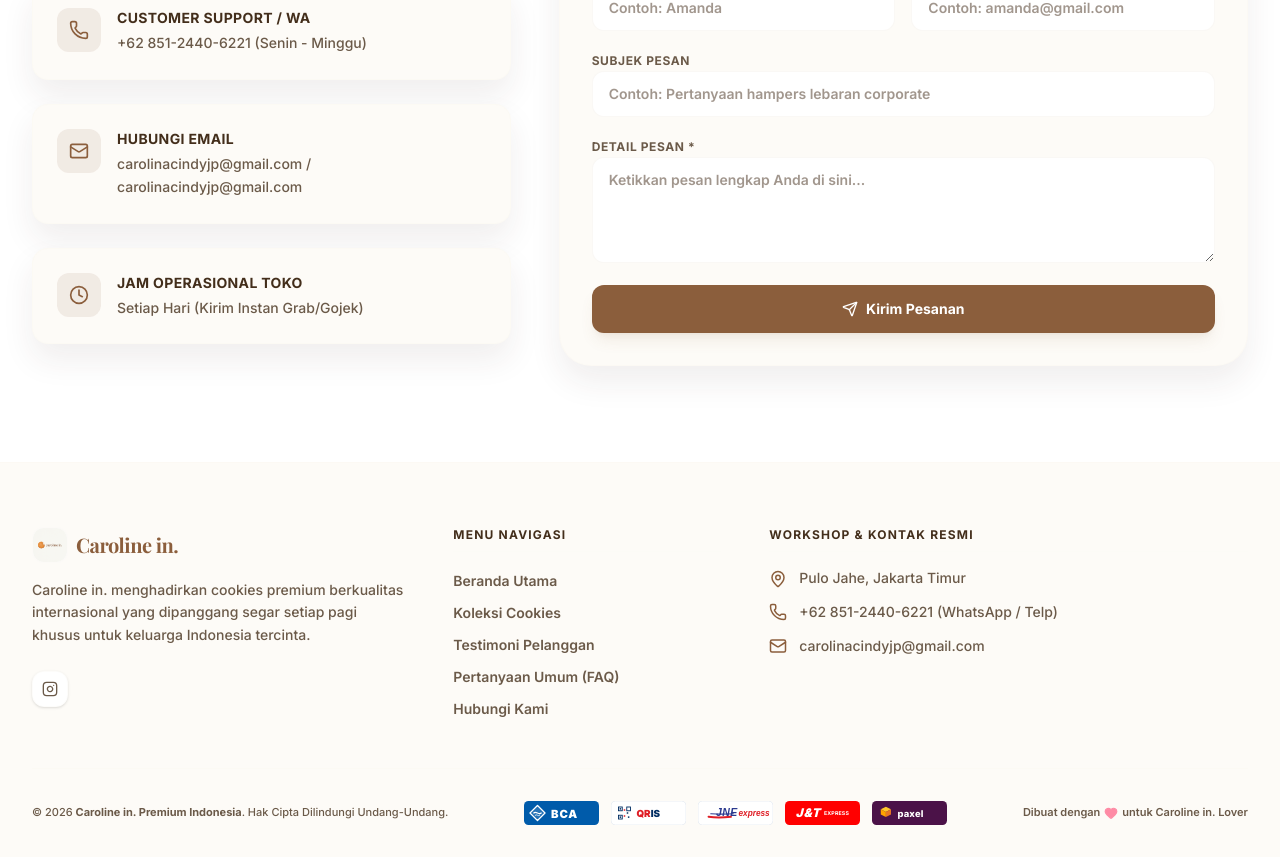
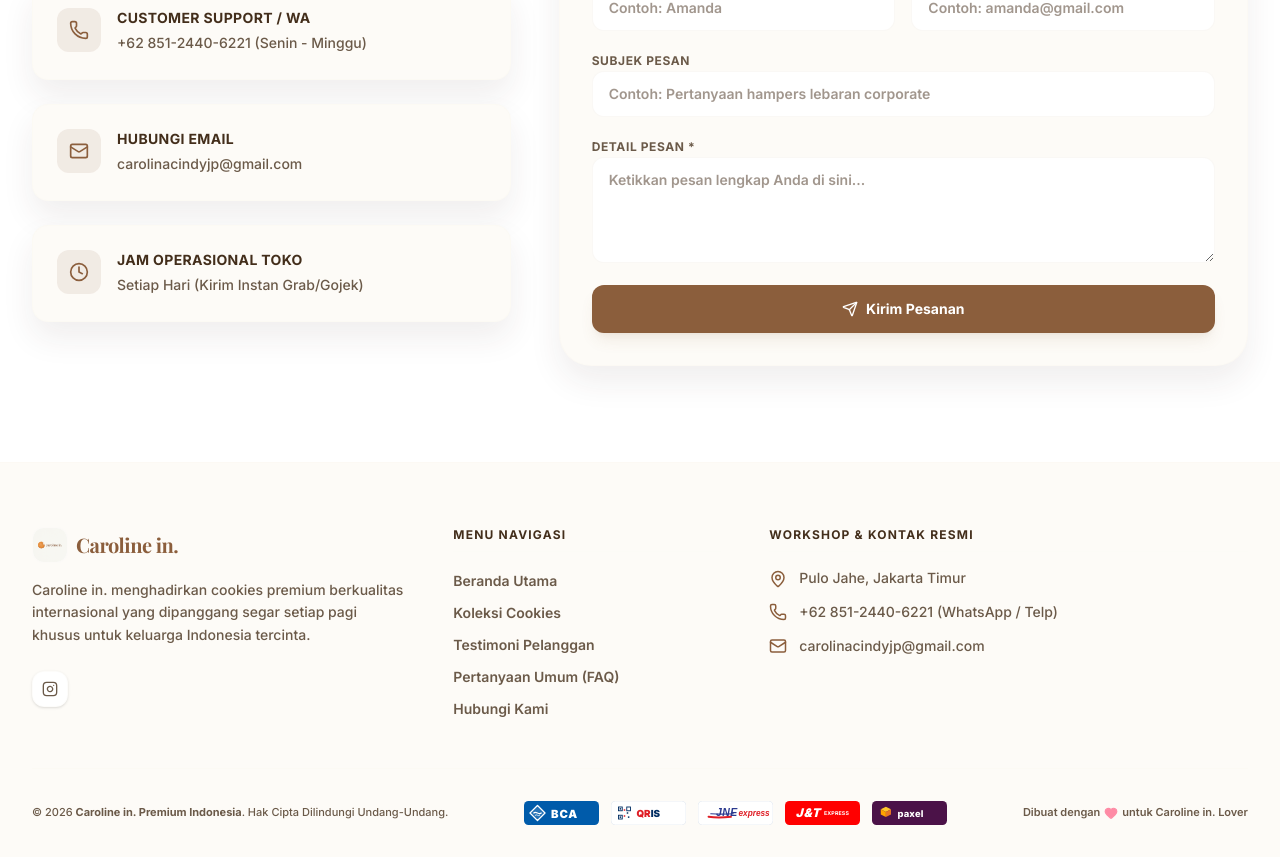
Before and after one commit to apvisualize/Sweet-Cook, a React (Vite) app: page / in a window 1280 px wide. Shown: the part 7314-8171 px from the top of the page. Built offline with nearby package versions, Linux system fonts and the light colour scheme; a web font is replaced by a local one.

Commit message:
ubah infor

```diff
--- a/src/components/Contact.tsx
+++ b/src/components/Contact.tsx
@@ -53,7 +53,7 @@ export const Contact: React.FC<ContactProps> = ({ onShowToast }) => {
     {
       icon: <Mail className="w-5 h-5 text-primary" />,
       title: 'Hubungi Email',
-      details: `${STORE_CONFIG.email} / ${STORE_CONFIG.emailAlt}`
+      details: `${STORE_CONFIG.email}`
     },
     {
       icon: <Clock className="w-5 h-5 text-primary" />,
```
